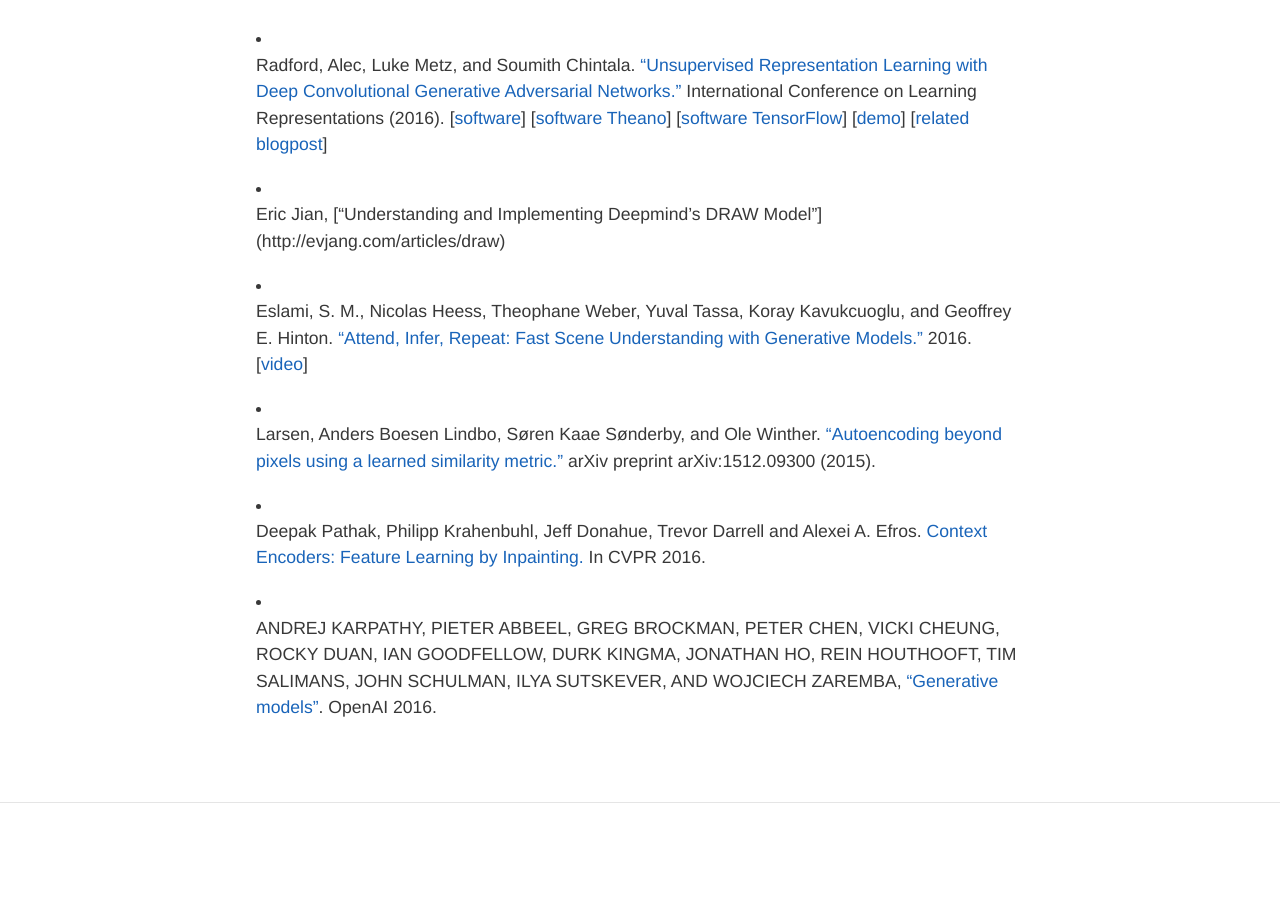
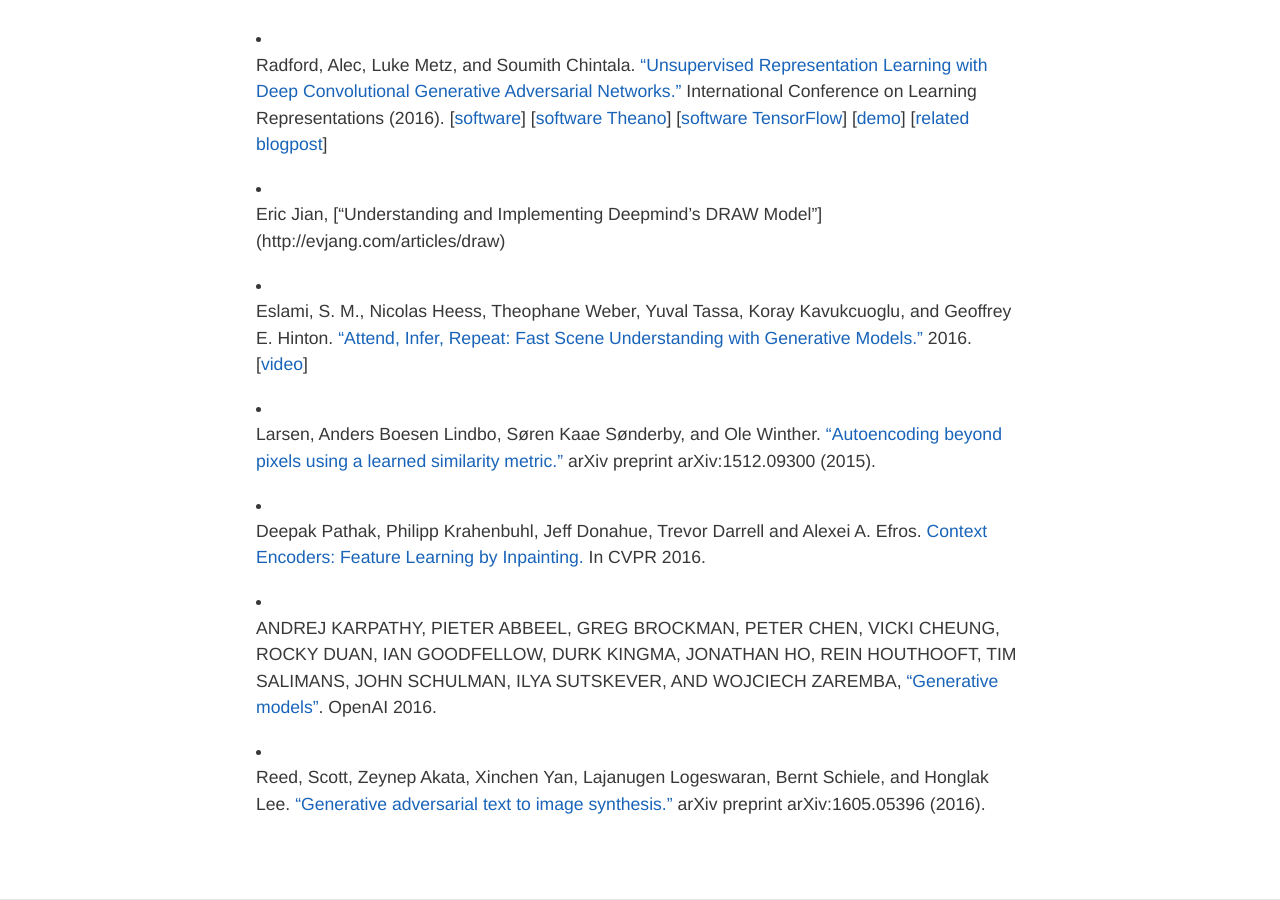
Before and after one commit to imatge-upc/telecombcn-2016-dlcv, a Jekyll site: the page built from generative.md, in a window 1280 px wide and 900 px high, scrolled down 871 px. Built offline with Jekyll 4.4.1, drawn with Linux system fonts in a browser that asks for light colours; nearby versions of some CDN libraries; before the commit the page ends 1674 px from its top, so only the background shows below that.

Commit message:
GAN for text to image synthesis

```diff
--- a/generative.md
+++ b/generative.md
@@ -36,3 +36,5 @@
 * Deepak Pathak, Philipp Krahenbuhl, Jeff Donahue, Trevor Darrell and Alexei A. Efros. [Context Encoders: Feature Learning by Inpainting.](http://www.cs.berkeley.edu/~pathak/context_encoder/)  In CVPR 2016.
 
 * ANDREJ KARPATHY, PIETER ABBEEL, GREG BROCKMAN, PETER CHEN, VICKI CHEUNG, ROCKY DUAN, IAN GOODFELLOW, DURK KINGMA, JONATHAN HO, REIN HOUTHOOFT, TIM SALIMANS, JOHN SCHULMAN, ILYA SUTSKEVER, AND WOJCIECH ZAREMBA, ["Generative models"](https://openai.com/blog/generative-models/). OpenAI 2016.
+
+* Reed, Scott, Zeynep Akata, Xinchen Yan, Lajanugen Logeswaran, Bernt Schiele, and Honglak Lee. ["Generative adversarial text to image synthesis."](http://arxiv.org/abs/1605.05396) arXiv preprint arXiv:1605.05396 (2016).
```
